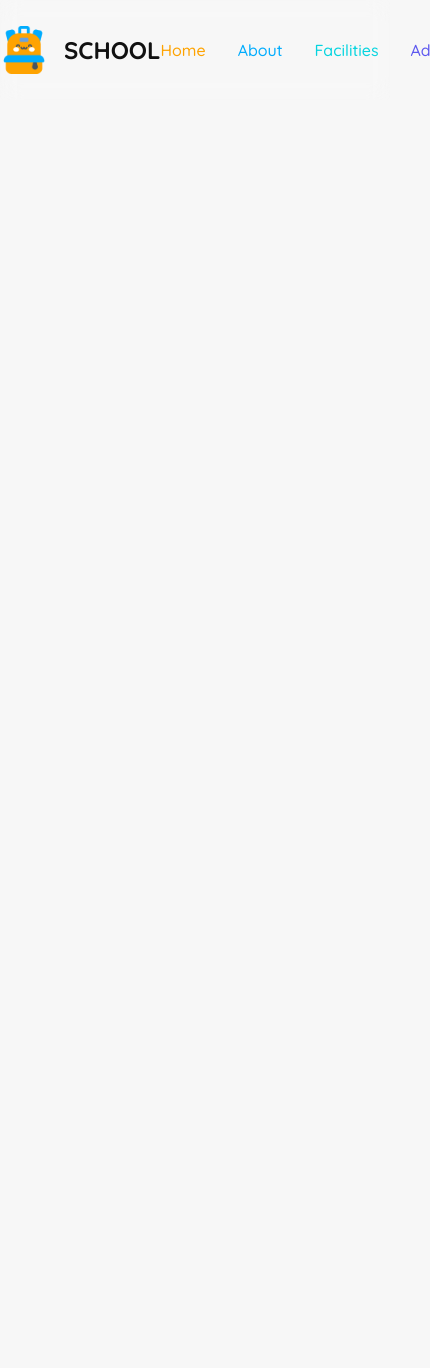
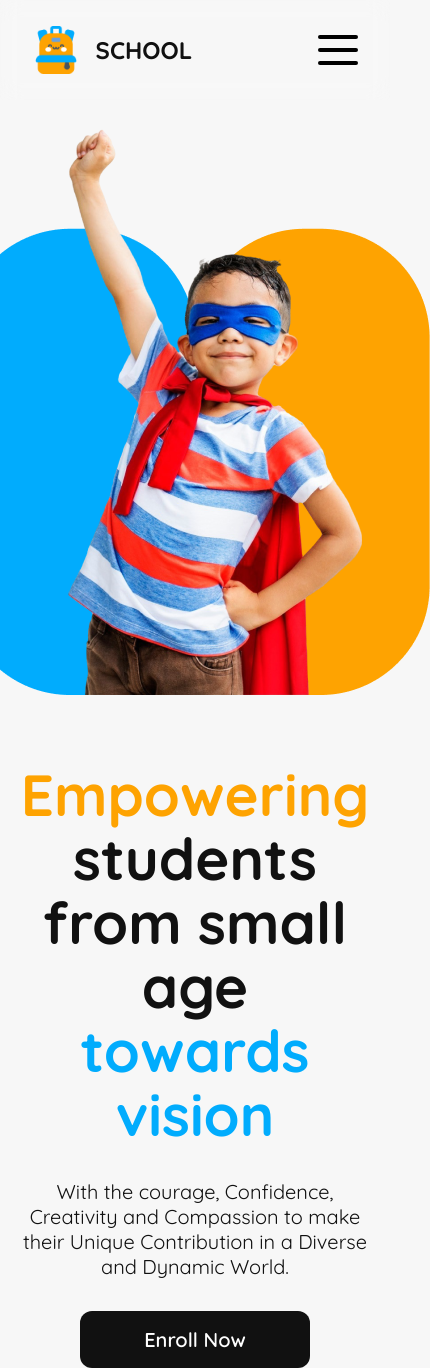
Before and after one commit to ESHAYAT102/Programming-Hero-Assignment-2, a plain HTML site: page index.html in a window 390 px wide. Shown: the whole page, 430 px wide, since content can reach past the window. Before the commit the page ends 844 px from the top, so only its background shows below. Drawn offline with Linux system fonts and the light colour scheme.

Commit message:
responsive nav and header, other small details and updates.

```diff
--- a/index.html
+++ b/index.html
@@ -5,7 +5,7 @@
     <meta name="viewport" content="width=device-width, initial-scale=1.0" />
     <link rel="stylesheet" href="./style.css" />
     <link rel="icon" href="./assets/logo.png" />
-    <title>School</title>
+    <title>SCHOOL</title>
   </head>
   <body>
     <nav>
@@ -20,8 +20,32 @@
         <a class="purple" href="/">Admission</a>
       </div>
       <div>
-        <button>Contact</button>
+        <button class="primary-btn">Contact</button>
+      </div>
+      <div class="burger-container">
+        <label class="burger" for="burger">
+          <input type="checkbox" id="burger" />
+          <span></span>
+          <span></span>
+          <span></span>
+        </label>
       </div>
     </nav>
+    <header>
+      <div>
+        <h1>
+          <span class="orange">Empowering</span> students from small age
+          <span class="blue">towards vision</span>
+        </h1>
+        <p>
+          With the courage, Confidence, Creativity and Compassion to make their
+          Unique Contribution in a Diverse and Dynamic World.
+        </p>
+        <button class="secondary-btn">Enroll Now</button>
+      </div>
+      <div>
+        <img src="./assets/hero-kids.png" alt="hero image" />
+      </div>
+    </header>
   </body>
 </html>
--- a/style.css
+++ b/style.css
@@ -32,7 +32,7 @@ nav a {
   gap: 32px;
 }
 
-nav button {
+.primary-btn {
   background-color: #fea301;
   color: #ffffff;
   padding: 16px 64px;
@@ -40,6 +40,79 @@ nav button {
   font-weight: 600;
   border: none;
   border-radius: 12px;
+  cursor: pointer;
+  transition: all 0.3s;
+}
+
+.primary-btn:hover {
+  scale: 1.05;
+}
+
+.primary-btn:active {
+  scale: 0.95;
+}
+
+.burger-container {
+  display: none;
+}
+
+.burger {
+  position: relative;
+  width: 40px;
+  height: 30px;
+  background: transparent;
+  cursor: pointer;
+}
+
+.burger input {
+  display: none;
+}
+
+.burger span {
+  display: block;
+  position: absolute;
+  height: 4px;
+  width: 100%;
+  background: black;
+  border-radius: 9px;
+  opacity: 1;
+  left: 0;
+  transform: rotate(0deg);
+  transition: 0.25s ease-in-out;
+}
+
+.burger span:nth-of-type(1) {
+  top: 0px;
+  transform-origin: left center;
+}
+
+.burger span:nth-of-type(2) {
+  top: 50%;
+  transform: translateY(-50%);
+  transform-origin: left center;
+}
+
+.burger span:nth-of-type(3) {
+  top: 100%;
+  transform-origin: left center;
+  transform: translateY(-100%);
+}
+
+.burger input:checked ~ span:nth-of-type(1) {
+  transform: rotate(45deg);
+  top: 0px;
+  left: 5px;
+}
+
+.burger input:checked ~ span:nth-of-type(2) {
+  width: 0%;
+  opacity: 0;
+}
+
+.burger input:checked ~ span:nth-of-type(3) {
+  transform: rotate(-45deg);
+  top: 28px;
+  left: 5px;
 }
 
 nav {
@@ -70,3 +143,62 @@ nav {
 .purple {
   color: #5d58ef;
 }
+
+header {
+  margin-top: 120px;
+  display: flex;
+  justify-content: center;
+  align-items: center;
+  gap: 64px;
+}
+
+header h1 {
+  max-width: 600px;
+  font-size: 58px;
+  line-height: 64px;
+}
+
+header p {
+  max-width: 640px;
+  margin: 32px 0px;
+  font-size: 20px;
+}
+
+.secondary-btn {
+  background-color: #111111;
+  color: #ffffff;
+  padding: 16px 64px;
+  font-size: 20px;
+  font-weight: 600;
+  border: none;
+  border-radius: 12px;
+  cursor: pointer;
+  transition: all 0.3s;
+}
+
+.secondary-btn:hover {
+  scale: 1.05;
+}
+
+.secondary-btn:active {
+  scale: 0.95;
+}
+
+@media screen and (max-width: 1000px) {
+  .nav-links {
+    display: none;
+  }
+
+  nav button {
+    display: none;
+  }
+
+  .burger-container {
+    display: flex;
+  }
+
+  header {
+    flex-direction: column-reverse;
+    text-align: center;
+  }
+}
```
